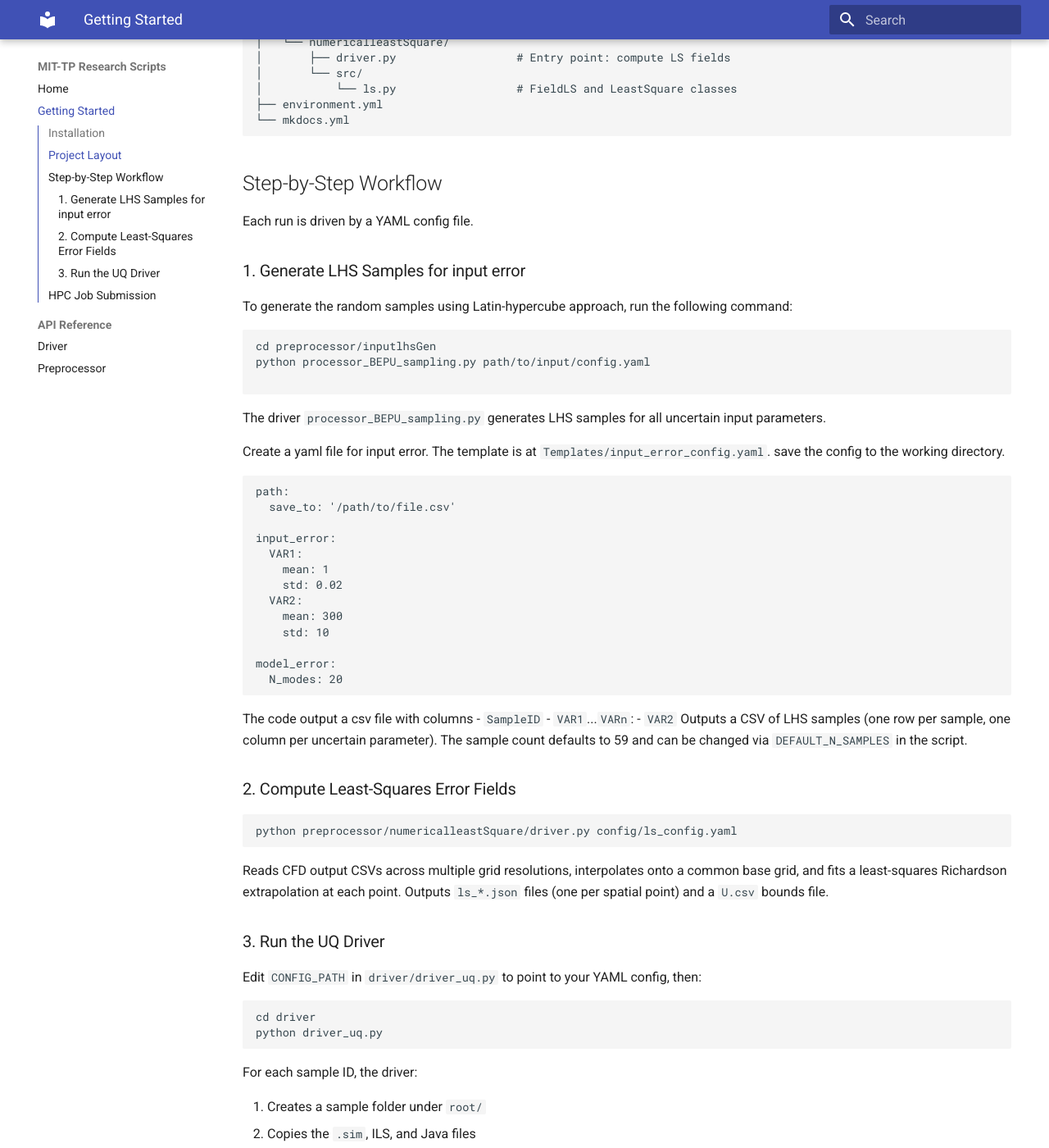
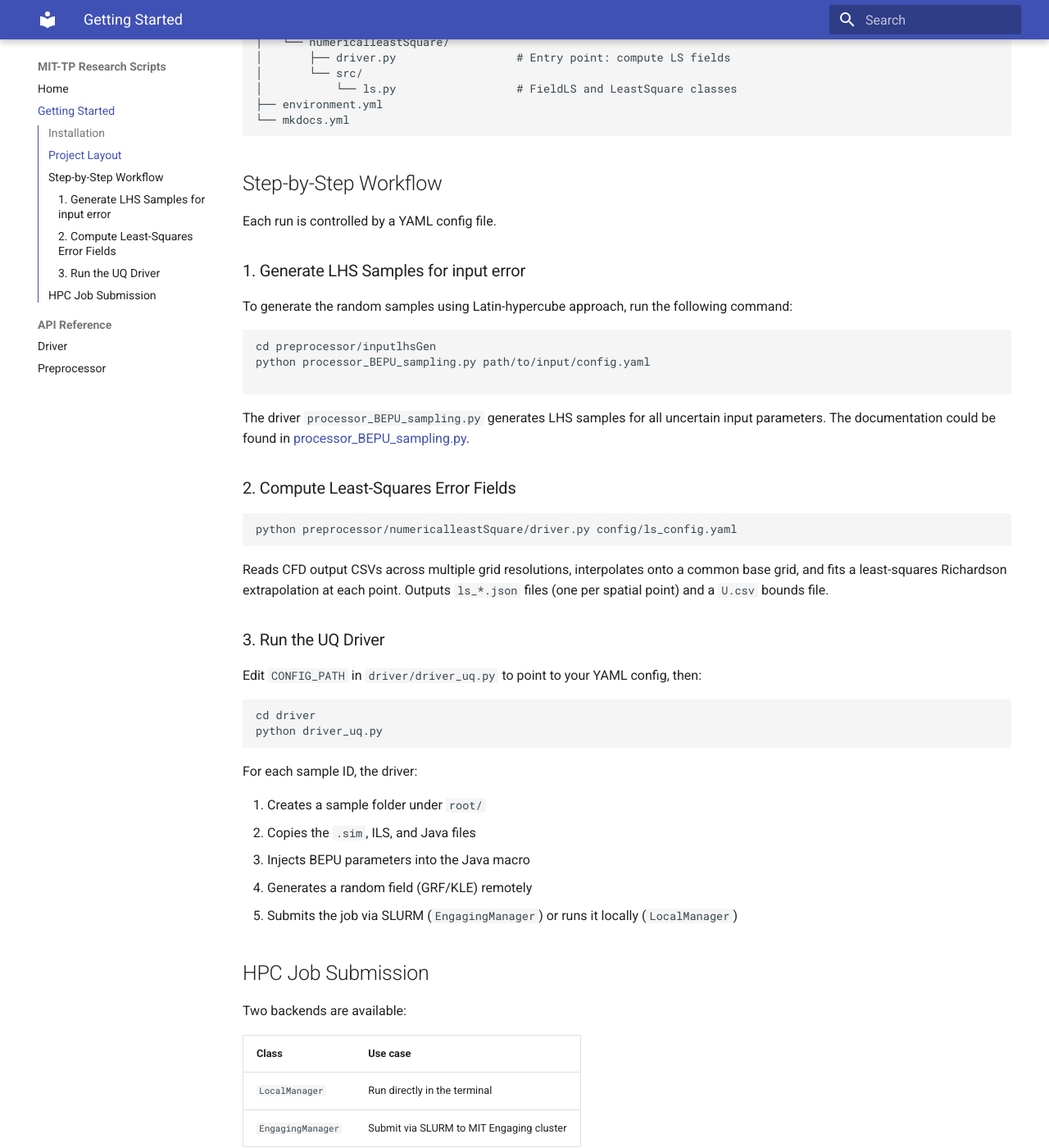
Before and after one commit to yujouwang/MITTP_UQ, an MkDocs documentation site: the page built from docs/getting-started.md, in a window 1280 px wide and 1400 px high, scrolled down 597 px. Shown: the whole window at 82% size. Built offline with MkDocs 1.6.1 and Material for MkDocs 9.7.7, drawn with Linux system fonts in a browser that asks for light colours.

Commit message:
Add documentation of processor_BEPU_sampling

````diff
--- a/docs/getting-started.md
+++ b/docs/getting-started.md
@@ -34,7 +34,7 @@
 
 
 ## Step-by-Step Workflow
-Each run is driven by a YAML config file.
+Each run is controlled by a YAML config file.
 
 ### 1. Generate LHS Samples for input error
 To generate the random samples using Latin-hypercube approach, run the following command:
@@ -44,33 +44,8 @@
 
 ```
 The driver `processor_BEPU_sampling.py` generates LHS samples for all uncertain input parameters.
+The documentation could be found in [processor_BEPU_sampling.py](api/processor_BEPU_sampling.md).
 
-
-Create a yaml file for input error. The template is at `Templates/input_error_config.yaml`.
-save the config to the working directory.
-
-```yaml
-path:
-  save_to: '/path/to/file.csv'
-
-input_error:
-  VAR1:
-    mean: 1
-    std: 0.02
-  VAR2:
-    mean: 300
-    std: 10
-
-model_error:
-  N_modes: 20
-```
-
-
-The code output a csv file with columns
-- `SampleID`
-- `VAR1`...`VARn`:
-- `VAR2`
-Outputs a CSV of LHS samples (one row per sample, one column per uncertain parameter). The sample count defaults to 59 and can be changed via `DEFAULT_N_SAMPLES` in the script.
 
 ### 2. Compute Least-Squares Error Fields
 
````
Also changed, not shown: docs/api/processor_BEPU_sampling.md (added, +48 -0 lines), docs/api/framework.png (added).
